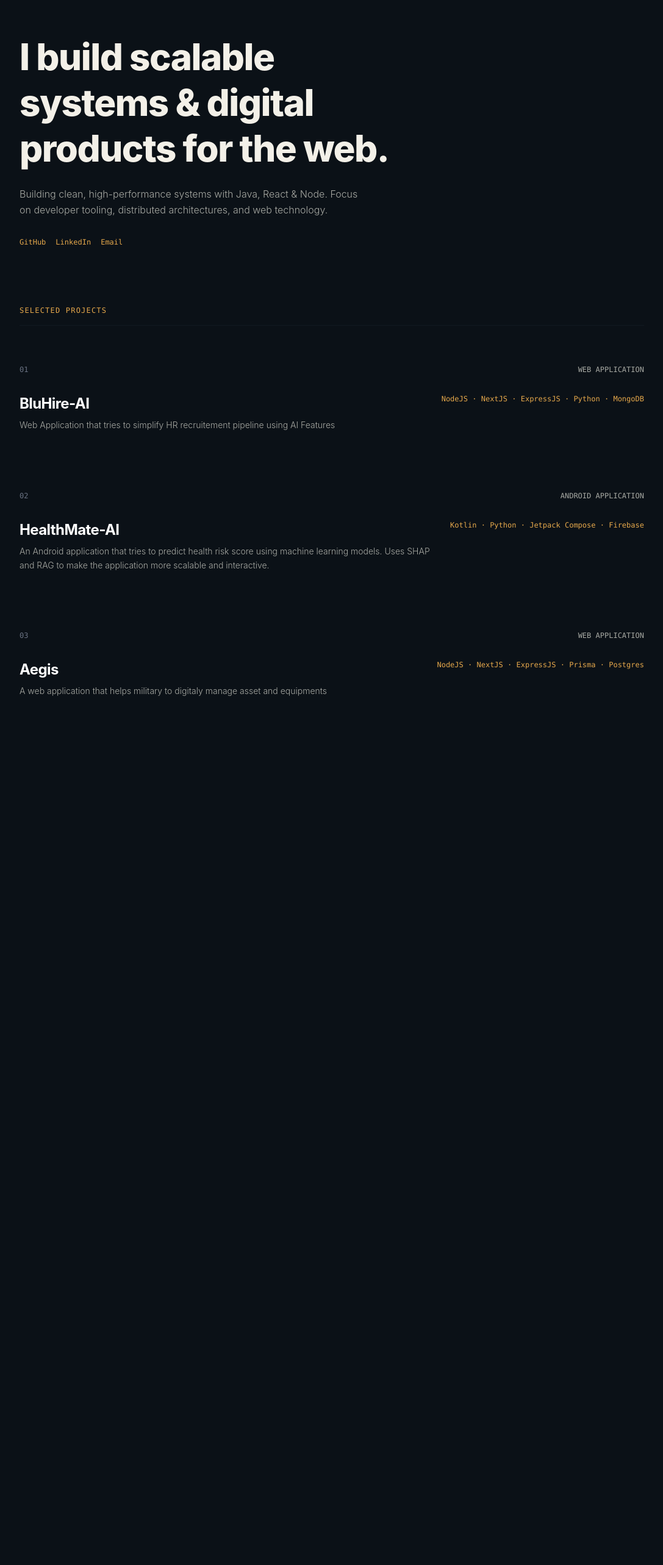
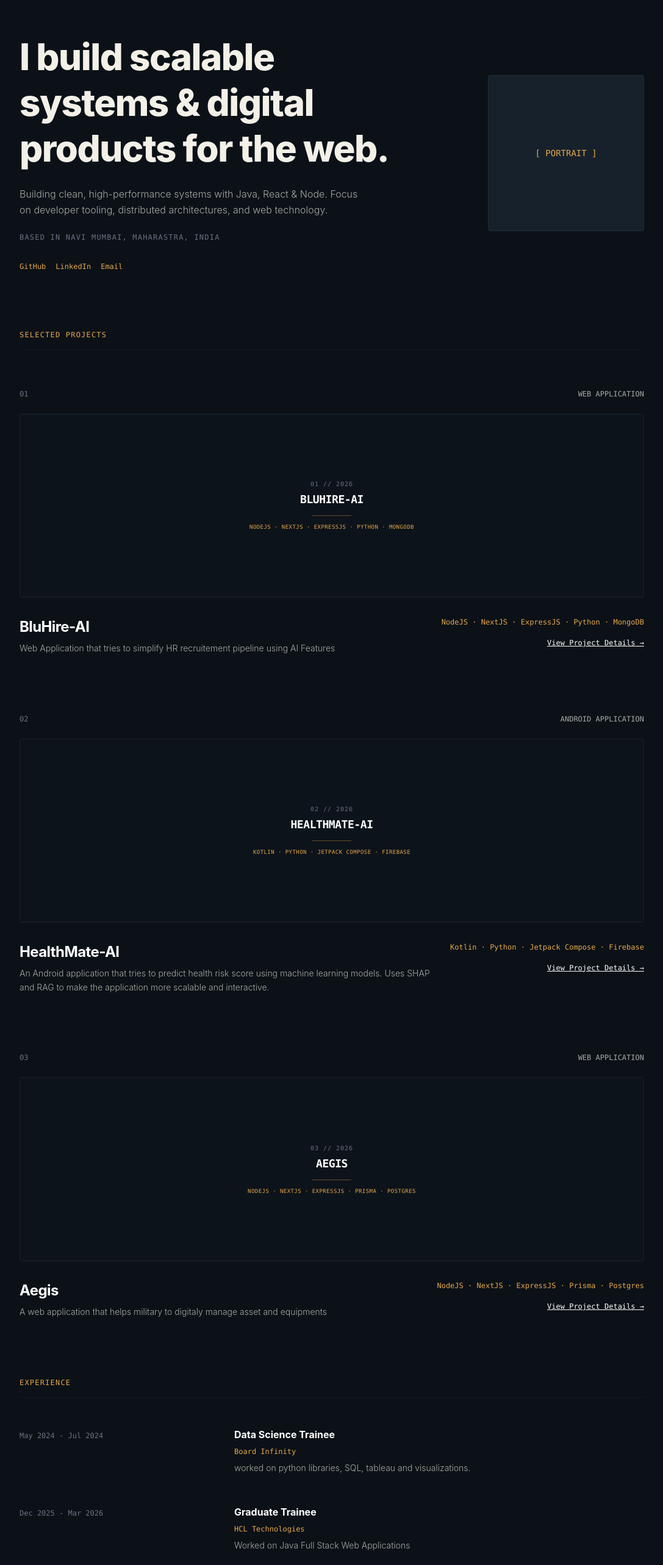
Before and after one commit to thedhanush0905/repofolio-portfolio, a Next.js app: page / in a window 1280 px wide. Shown: the part 200-2766 px from the top of the page at 61% size, without its empty margins (96-1183 px from the left). Before the commit the page ends 1409 px from the top, so only its background shows below. Built offline with nearby package versions, Linux system fonts and the light colour scheme.

Commit message:
Update src/components/portfolio-template.tsx

```diff
--- a/src/components/portfolio-template.tsx
+++ b/src/components/portfolio-template.tsx
@@ -1,5 +1,5 @@
 "use client";
-import React from "react";
+import React, { useState } from "react";
 
 export interface PersonalData {
   name: string;
@@ -57,14 +57,19 @@ export interface DeveloperTemplateProps {
 export default function DeveloperTemplate({ data }: DeveloperTemplateProps) {
   const { personal, skills, projects, experience, services } = data;
   const sortedProjects = [...(projects || [])].sort((a: Project, b: Project) => (a.order || 99) - (b.order || 99));
+  const [selectedProject, setSelectedProject] = useState<Project | null>(null);
 
   return (
-    <div className="bg-[#0B1117] text-[#A8AAA4] font-sans min-h-screen p-6 sm:p-12 md:p-16">
+    <div className="bg-[#0B1117] text-[#A8AAA4] font-sans min-h-screen selection:bg-[#E5A84B] selection:text-[#0B1117] p-6 sm:p-12 md:p-16">
       <div className="max-w-5xl mx-auto w-full space-y-12 sm:space-y-24">
+
+        {/* Navigation & Header */}
         <header className="border-b border-[#2b3b4d]/20 pb-6">
           <div className="flex flex-col md:flex-row md:justify-between md:items-baseline gap-2">
             <div>
-              <div className="font-mono text-sm font-bold tracking-tight text-[#F3F0E8] uppercase">{personal.name}</div>
+              <div className="font-mono text-sm font-bold tracking-tight text-[#F3F0E8] uppercase">
+                {personal.name}
+              </div>
               <div className="text-[10px] text-gray-500 uppercase font-mono tracking-widest mt-1">
                 {personal.role} {personal.location && `· ${personal.location}`}
               </div>
@@ -77,57 +82,197 @@ export default function DeveloperTemplate({ data }: DeveloperTemplateProps) {
           </div>
         </header>
 
+        {/* Hero Section */}
         <section className="grid grid-cols-1 md:grid-cols-12 gap-8 items-center pt-8">
           <div className="md:col-span-8 space-y-6 order-2 md:order-1">
             <h1 className="text-3xl sm:text-5xl md:text-6xl font-extrabold tracking-tight text-[#F3F0E8] leading-tight break-words">
               I build scalable systems & digital products for the web.
             </h1>
-            <p className="text-sm sm:text-base text-[#A8AAA4] leading-relaxed max-w-xl font-light">{personal.bio}</p>
+            <p className="text-sm sm:text-base text-[#A8AAA4] leading-relaxed max-w-xl font-light">
+              {personal.bio}
+            </p>
+            {personal.location && (
+              <p className="text-xs text-gray-500 font-mono tracking-widest uppercase">Based in {personal.location}</p>
+            )}
+
+            {/* Quick links */}
             <div className="flex flex-wrap gap-4 pt-2 font-mono text-xs text-[#E5A84B]">
-              {personal.github && <a href={`https://github.com/${personal.github}`} className="hover:underline">GitHub</a>}
-              {personal.linkedin && <a href={`https://linkedin.com/in/${personal.linkedin}`} className="hover:underline">LinkedIn</a>}
-              {personal.email && <a href={`mailto:${personal.email}`} className="hover:underline">Email</a>}
+              {personal.github && (
+                <a href={`https://github.com/${personal.github}`} target="_blank" rel="noopener noreferrer" className="hover:underline">
+                  GitHub
+                </a>
+              )}
+              {personal.linkedin && (
+                <a href={`https://linkedin.com/in/${personal.linkedin}`} target="_blank" rel="noopener noreferrer" className="hover:underline">
+                  LinkedIn
+                </a>
+              )}
+              {personal.email && (
+                <a href={`mailto:${personal.email}`} className="hover:underline">
+                  Email
+                </a>
+              )}
             </div>
           </div>
+
           <div className="md:col-span-4 flex justify-center md:justify-end order-1 md:order-2">
-            {personal.profileImage && (
-              <img src={personal.profileImage} alt={personal.name} className="w-40 h-40 sm:w-48 sm:h-48 md:w-64 md:h-64 object-cover rounded-sm border border-[#2b3b4d]/40 shadow-xl" />
+            {personal.profileImage ? (
+              <img
+                src={personal.profileImage}
+                alt={personal.name}
+                className="w-40 h-40 sm:w-48 sm:h-48 md:w-64 md:h-64 object-cover rounded-sm border border-[#2b3b4d]/40 shadow-xl"
+              />
+            ) : (
+              <div className="w-40 h-40 sm:w-48 sm:h-48 md:w-64 md:h-64 rounded-sm bg-[#17212B] border border-[#2b3b4d]/40 flex items-center justify-center text-[#E5A84B] font-mono text-sm">
+                [ PORTRAIT ]
+              </div>
             )}
           </div>
         </section>
 
+        {/* Selected Work section */}
         {sortedProjects.length > 0 && (
           <section className="space-y-16">
             <div className="border-b border-[#2b3b4d]/20 pb-4">
               <h2 className="text-xs font-mono text-[#E5A84B] uppercase tracking-widest">Selected Projects</h2>
             </div>
+
             <div className="space-y-24">
               {sortedProjects.map((proj: Project, idx: number) => (
                 <div key={idx} className="space-y-6">
+
+                  {/* Title metadata */}
                   <div className="flex justify-between items-baseline font-mono text-xs">
                     <span className="text-gray-500">0{idx + 1}</span>
-                    <span>{proj.category?.toUpperCase() || "PROJECT"}</span>
+                    <span>{proj.category?.toUpperCase() || "CASE STUDY"}</span>
                   </div>
-                  {proj.image && (
-                    <div className="overflow-hidden border border-[#2b3b4d]/30 rounded-sm">
-                      <img src={proj.image} alt={proj.title} className="w-full object-cover max-h-[460px]" />
-                    </div>
-                  )}
+
+                  {/* Visual representation card */}
+                  <div className="overflow-hidden border border-[#2b3b4d]/30 rounded-sm">
+                    {proj.image ? (
+                      <img
+                        src={proj.image}
+                        alt={proj.title}
+                        className="w-full object-cover max-h-[460px] transition-transform duration-500 hover:scale-[1.01]"
+                      />
+                    ) : (
+                      <div className="w-full min-h-[300px] border border-[#2b3b4d]/20 bg-[#101820]/40 flex flex-col justify-center items-center p-8 text-center font-mono">
+                        <span className="text-[10px] text-gray-500 uppercase tracking-widest mb-1">0{idx + 1} // {proj.year || "2026"}</span>
+                        <h4 className="text-lg font-bold text-white uppercase tracking-tight">{proj.title}</h4>
+                        <div className="w-16 h-[1px] bg-[#E5A84B]/40 my-3" />
+                        <span className="text-[9px] text-[#E5A84B] tracking-wider">{proj.tech.join(" · ").toUpperCase()}</span>
+                      </div>
+                    )}
+                  </div>
+
                   <div className="flex flex-col md:flex-row gap-6 pt-2">
                     <div className="flex-1 space-y-2">
                       <h3 className="text-xl sm:text-2xl font-bold text-white tracking-tight">{proj.title}</h3>
                       <p className="text-sm text-[#A8AAA4] leading-relaxed font-light">{proj.description}</p>
                     </div>
-                    <div className="flex flex-col gap-3 min-w-[200px]">
-                      <div className="font-mono text-xs text-[#E5A84B] flex flex-wrap gap-2">{proj.tech.join(" · ")}</div>
+
+                    <div className="flex flex-col gap-3 min-w-[200px] md:text-right">
+                      <div className="font-mono text-xs text-[#E5A84B] flex flex-wrap gap-2 md:justify-end">
+                        {proj.tech.join(" · ")}
+                      </div>
+                      <div>
+                        <button
+                          onClick={() => setSelectedProject(proj)}
+                          className="inline-block text-xs font-mono text-white underline hover:text-[#E5A84B] cursor-pointer text-left md:text-right"
+                        >
+                          View Project Details →
+                        </button>
+                      </div>
                     </div>
+                  </div>
+
+                </div>
+              ))}
+            </div>
+          </section>
+        )}
+
+        {/* Experience Timeline */}
+        {experience && experience.length > 0 && (
+          <section className="space-y-12">
+            <div className="border-b border-[#2b3b4d]/20 pb-4">
+              <h2 className="text-xs font-mono text-[#E5A84B] uppercase tracking-widest">Experience</h2>
+            </div>
+            <div className="space-y-12">
+              {experience.map((exp: Experience, idx: number) => (
+                <div key={idx} className="flex flex-col md:flex-row justify-between items-start gap-4">
+                  <div className="md:w-1/3">
+                    <span className="text-xs font-mono text-gray-500">{exp.duration}</span>
+                  </div>
+                  <div className="md:w-2/3 space-y-2">
+                    <h3 className="text-base font-bold text-white">{exp.role}</h3>
+                    <p className="text-xs font-mono text-[#E5A84B]">{exp.company}</p>
+                    <p className="text-sm text-[#A8AAA4] leading-relaxed font-light">{exp.description}</p>
                   </div>
                 </div>
               ))}
             </div>
           </section>
         )}
+
+        {/* Services capabilities list */}
+        {services && services.length > 0 && (
+          <section className="space-y-8">
+            <div className="border-b border-[#2b3b4d]/20 pb-4">
+              <h2 className="text-xs font-mono text-[#E5A84B] uppercase tracking-widest">Capabilities</h2>
+            </div>
+            <div className="grid grid-cols-1 md:grid-cols-2 gap-8 text-xs font-mono">
+              {services.map((ser: Service, idx: number) => (
+                <div key={idx} className="space-y-2 break-words">
+                  <h3 className="text-sm font-semibold text-white">{ser.title}</h3>
+                  <p className="text-xs text-[#A8AAA4] leading-relaxed font-light">{ser.description}</p>
+                </div>
+              ))}
+            </div>
+          </section>
+        )}
+
+        {/* Toolkit skills inline list */}
+        {skills && skills.length > 0 && (
+          <section className="space-y-4 pt-8 border-t border-[#2b3b4d]/20">
+            <div className="text-xs text-gray-500 font-mono flex flex-wrap gap-y-2 gap-x-4">
+              <span>TOOLKIT:</span>
+              <span className="text-[#A8AAA4] font-sans">{skills.join(" · ")}</span>
+            </div>
+          </section>
+        )}
+
       </div>
+
+      {/* Standalone Project Details Modal */}
+      {selectedProject && (
+        <div className="fixed inset-0 z-50 bg-[#0B1117]/95 flex items-center justify-center p-4 sm:p-6 overflow-y-auto">
+          <div className="bg-[#101820] border border-[#2b3b4d]/40 rounded-sm w-full max-w-3xl p-6 sm:p-10 relative font-mono text-xs text-[#A8AAA4] space-y-6">
+            <button
+              onClick={() => setSelectedProject(null)}
+              className="absolute top-4 right-4 text-gray-500 hover:text-white text-sm"
+            >
+              [ CLOSE ]
+            </button>
+            <div className="border-b border-[#2b3b4d]/20 pb-4">
+              <span className="text-[#E5A84B] text-[10px] tracking-widest uppercase">PROJECT CASE STUDY</span>
+              <h3 className="text-xl sm:text-2xl font-bold text-white tracking-tight mt-1">{selectedProject.title}</h3>
+            </div>
+            <p className="leading-relaxed font-sans font-light text-sm">{selectedProject.description}</p>
+            <div className="grid grid-cols-2 gap-4 border-t border-[#2b3b4d]/10 pt-4 text-[10px]">
+              <div>
+                <span className="text-gray-500">CATEGORY:</span>
+                <div className="text-white mt-0.5">{selectedProject.category || "Development"}</div>
+              </div>
+              <div>
+                <span className="text-gray-500">TECHNOLOGY:</span>
+                <div className="text-[#E5A84B] mt-0.5">{selectedProject.tech.join(", ")}</div>
+              </div>
+            </div>
+          </div>
+        </div>
+      )}
+
     </div>
   );
 }
```
